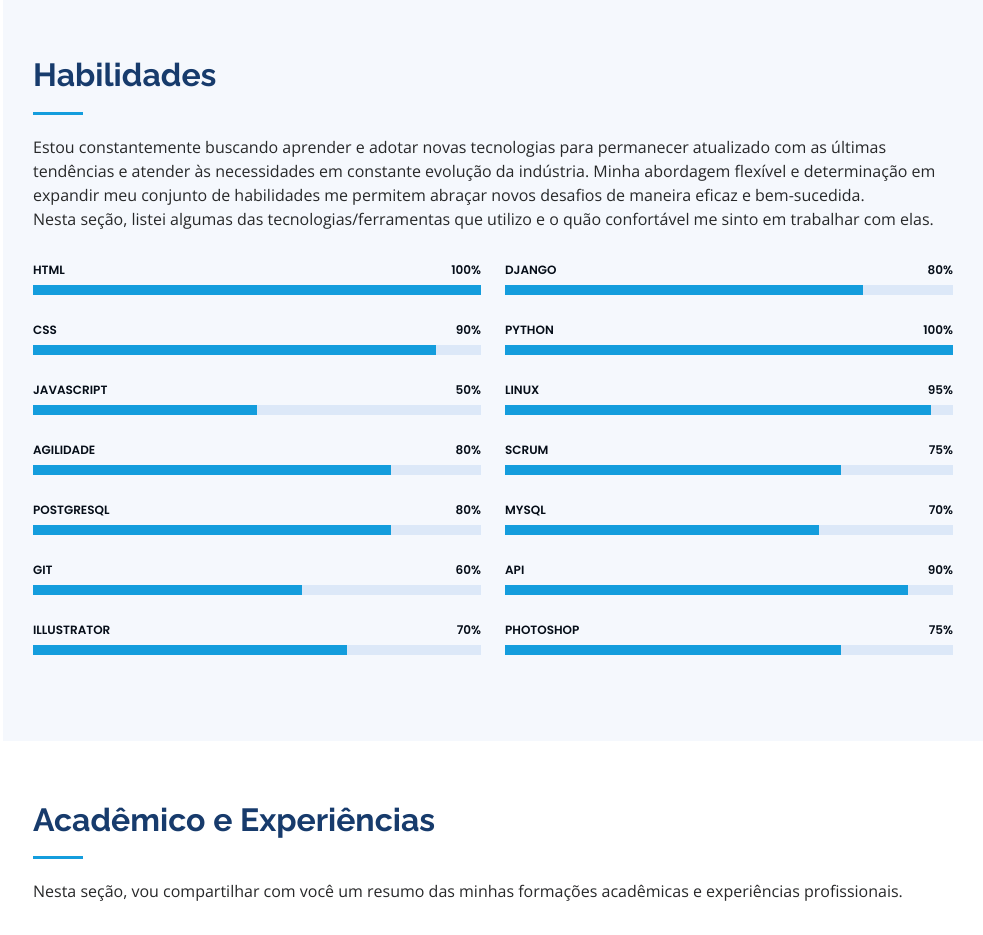
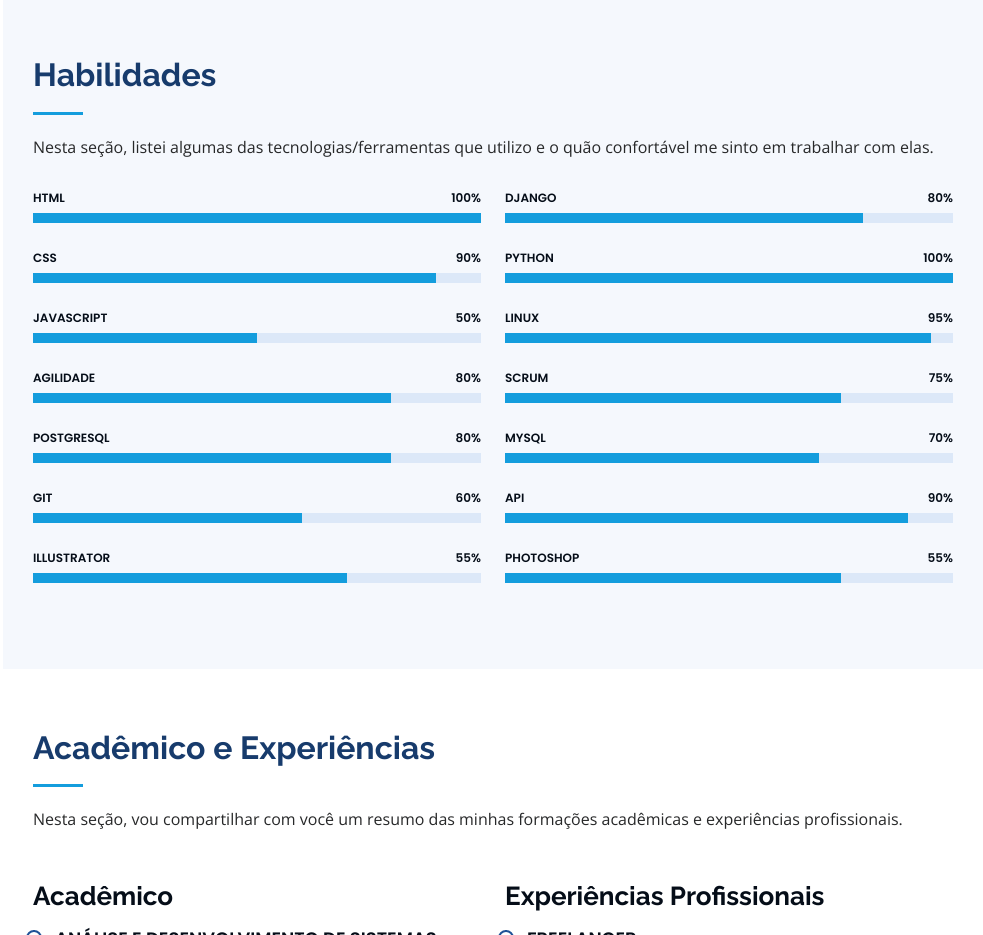
Before and after one commit to matheuspsiqueira/Portfolio, a plain HTML site: page index.html in a window 1280 px wide. Shown: the part 1420-2355 px from the top of the page, without its empty margins (297-1280 px from the left). Drawn offline with nearby package versions, Linux system fonts and the light colour scheme.

Commit message:
atualizacao

```diff
--- a/index.html
+++ b/index.html
@@ -123,7 +123,6 @@
 
         <div class="section-title">
           <h2>Habilidades</h2>
-          <p>Estou constantemente buscando aprender e adotar novas tecnologias para permanecer atualizado com as últimas tendências e atender às necessidades em constante evolução da indústria. Minha abordagem flexível e determinação em expandir meu conjunto de habilidades me permitem abraçar novos desafios de maneira eficaz e bem-sucedida.</p>
           <p>Nesta seção, listei algumas das tecnologias/ferramentas que utilizo e o quão confortável me sinto em trabalhar com elas.</p>
         </div>
 
@@ -174,7 +173,7 @@
             </div>
 
             <div class="progress">
-              <span class="skill">Illustrator <i class="val">70%</i></span>
+              <span class="skill">Illustrator <i class="val">55%</i></span>
               <div class="progress-bar-wrap">
                 <div class="progress-bar" role="progressbar" aria-valuenow="70" aria-valuemin="0" aria-valuemax="100"></div>
               </div>
@@ -227,7 +226,7 @@
             </div>
 
             <div class="progress">
-              <span class="skill">Photoshop <i class="val">75%</i></span>
+              <span class="skill">Photoshop <i class="val">55%</i></span>
               <div class="progress-bar-wrap">
                 <div class="progress-bar" role="progressbar" aria-valuenow="75" aria-valuemin="0" aria-valuemax="100"></div>
               </div>
```
